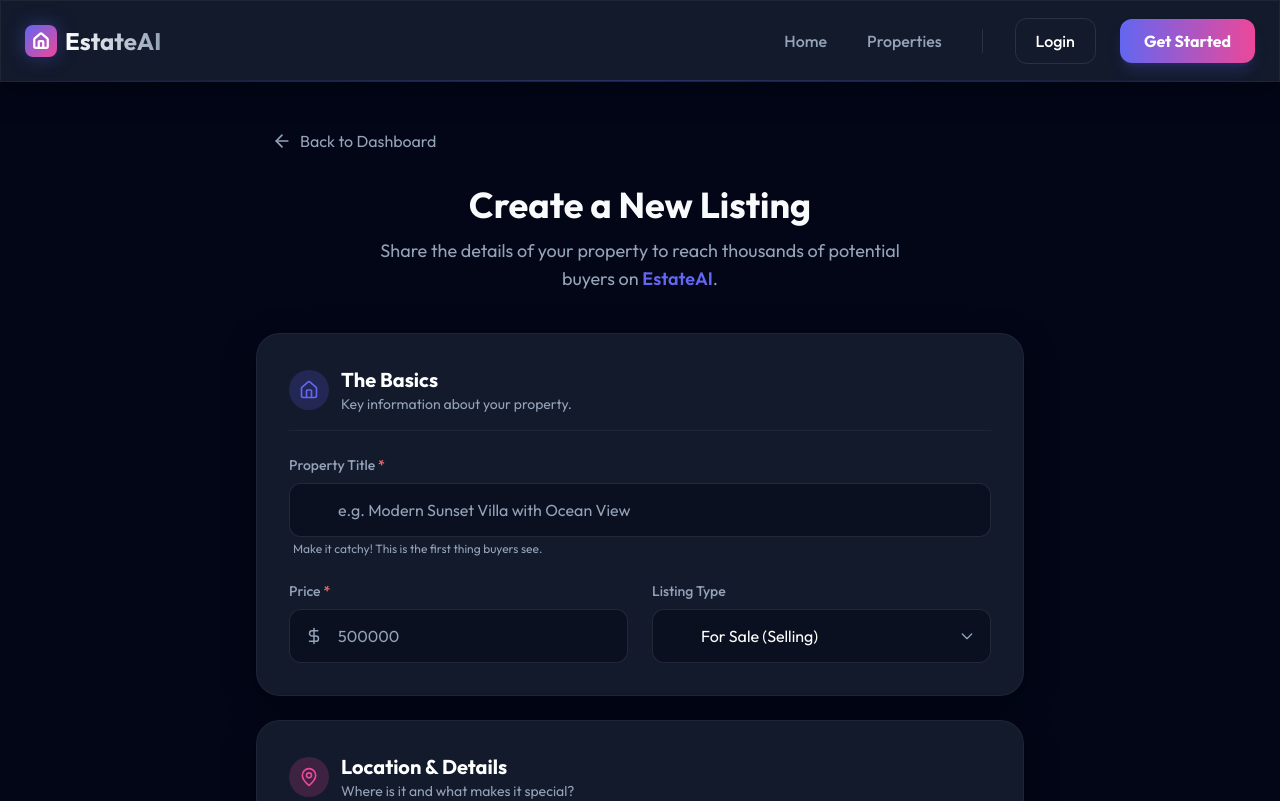
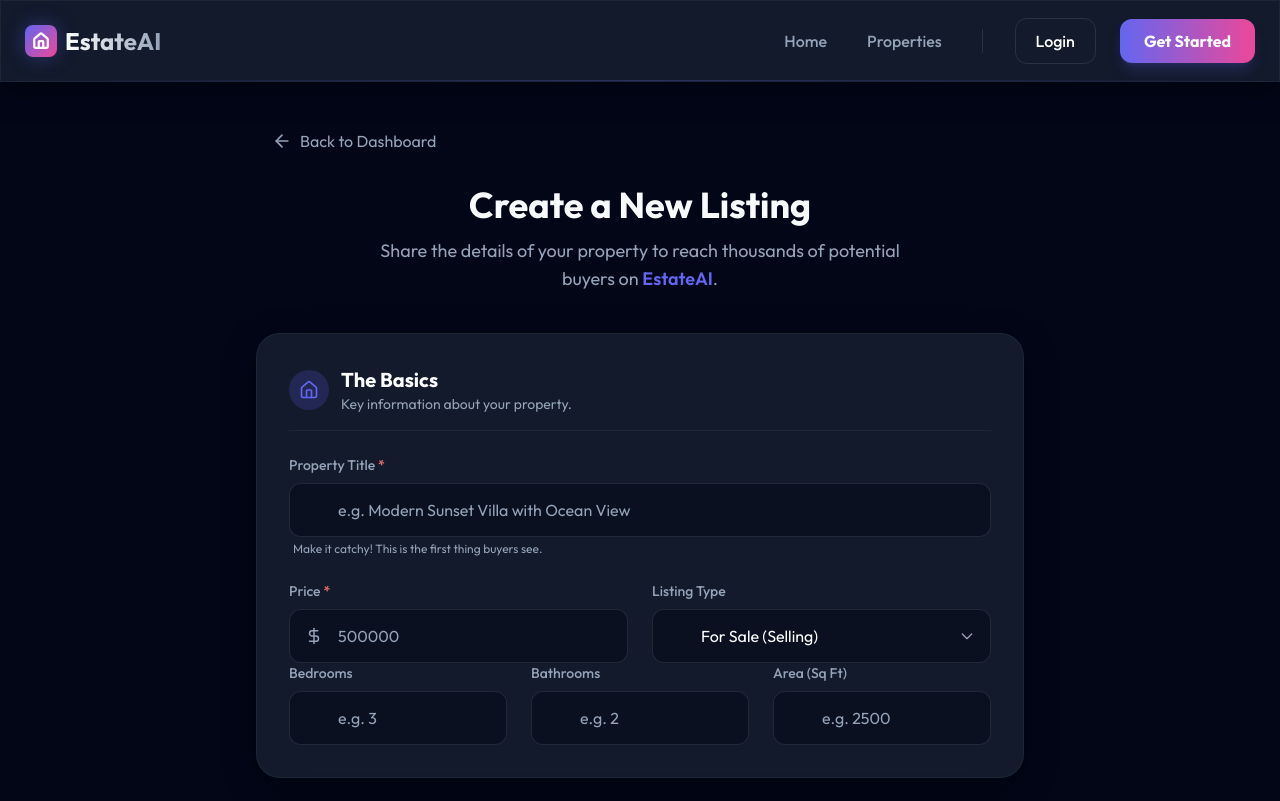
Before and after one commit to ruchitparmar11/Real_Estate-, a React (Vite) app in the folder frontend/: page /add-property in a window 1280 px wide. Shown: the top 801 px of the page. Built offline with nearby package versions, Linux system fonts and the light colour scheme; no server answers.

Commit message:
Details of Property

```diff
--- a/frontend/src/pages/AddProperty.jsx
+++ b/frontend/src/pages/AddProperty.jsx
@@ -16,6 +16,9 @@ const AddProperty = () => {
         price: '',
         location: '',
         type: 'sale',
+        bedrooms: '',
+        bathrooms: '',
+        area: '',
         features: '',
         imageUrl: '',
         file: null // Store the file object
@@ -33,6 +36,9 @@ const AddProperty = () => {
                         price: prop.price,
                         location: prop.location,
                         type: prop.type,
+                        bedrooms: prop.bedrooms || '',
+                        bathrooms: prop.bathrooms || '',
+                        area: prop.area || '',
                         features: prop.features || '',
                         imageUrl: prop.images && prop.images.length > 0 ? prop.images[0].image_url : '',
                         file: null
@@ -231,6 +237,45 @@ const AddProperty = () => {
                                 </div>
                             </div>
                         </div>
+
+                        <div className="grid grid-cols-1 md:grid-cols-3 gap-6">
+                            <div className={inputWrapperClass}>
+                                <label className={labelClass}>Bedrooms</label>
+                                <input
+                                    type="number"
+                                    name="bedrooms"
+                                    value={formData.bedrooms}
+                                    onChange={handleChange}
+                                    placeholder="e.g. 3"
+                                    className={inputClass}
+                                    min="0"
+                                />
+                            </div>
+                            <div className={inputWrapperClass}>
+                                <label className={labelClass}>Bathrooms</label>
+                                <input
+                                    type="number"
+                                    name="bathrooms"
+                                    value={formData.bathrooms}
+                                    onChange={handleChange}
+                                    placeholder="e.g. 2"
+                                    className={inputClass}
+                                    min="0"
+                                />
+                            </div>
+                            <div className={inputWrapperClass}>
+                                <label className={labelClass}>Area (Sq Ft)</label>
+                                <input
+                                    type="number"
+                                    name="area"
+                                    value={formData.area}
+                                    onChange={handleChange}
+                                    placeholder="e.g. 2500"
+                                    className={inputClass}
+                                    min="0"
+                                />
+                            </div>
+                        </div>
                     </div>
 
                     {/* SECTION 2: LOCATION & DETAILS */}
@@ -384,8 +429,8 @@ const AddProperty = () => {
                         </button>
                     </div>
                 </form>
-            </div>
-        </div>
+            </div >
+        </div >
     );
 };
 
--- a/frontend/src/pages/PropertyDetails.jsx
+++ b/frontend/src/pages/PropertyDetails.jsx
@@ -271,18 +271,22 @@ const PropertyDetails = () => {
                                     const bedsMatch = features.match(/(\d+)\s*Beds?/i);
                                     const bathsMatch = features.match(/(\d+)\s*Baths?/i);
 
+                                    const area = property.area || (sqftMatch ? sqftMatch[1] : '--');
+                                    const beds = property.bedrooms || (bedsMatch ? bedsMatch[1] : '--');
+                                    const baths = property.bathrooms || (bathsMatch ? bathsMatch[1] : '--');
+
                                     return (
                                         <>
                                             <div className="bg-white/5 rounded-2xl p-4 text-center border border-white/5">
-                                                <div className="text-2xl font-bold text-white mb-0.5">{sqftMatch ? sqftMatch[1] : '--'}</div>
+                                                <div className="text-2xl font-bold text-white mb-0.5">{area}</div>
                                                 <span className="block text-sm text-text-muted">Sq Ft</span>
                                             </div>
                                             <div className="bg-white/5 rounded-2xl p-4 text-center border border-white/5">
-                                                <div className="text-2xl font-bold text-white mb-0.5">{bedsMatch ? bedsMatch[1] : '--'}</div>
+                                                <div className="text-2xl font-bold text-white mb-0.5">{beds}</div>
                                                 <span className="block text-sm text-text-muted">Beds</span>
                                             </div>
                                             <div className="bg-white/5 rounded-2xl p-4 text-center border border-white/5">
-                                                <div className="text-2xl font-bold text-white mb-0.5">{bathsMatch ? bathsMatch[1] : '--'}</div>
+                                                <div className="text-2xl font-bold text-white mb-0.5">{baths}</div>
                                                 <span className="block text-sm text-text-muted">Baths</span>
                                             </div>
                                         </>
```
Also changed, not shown: 1 other file (tests, documents, lock files or other folders).
